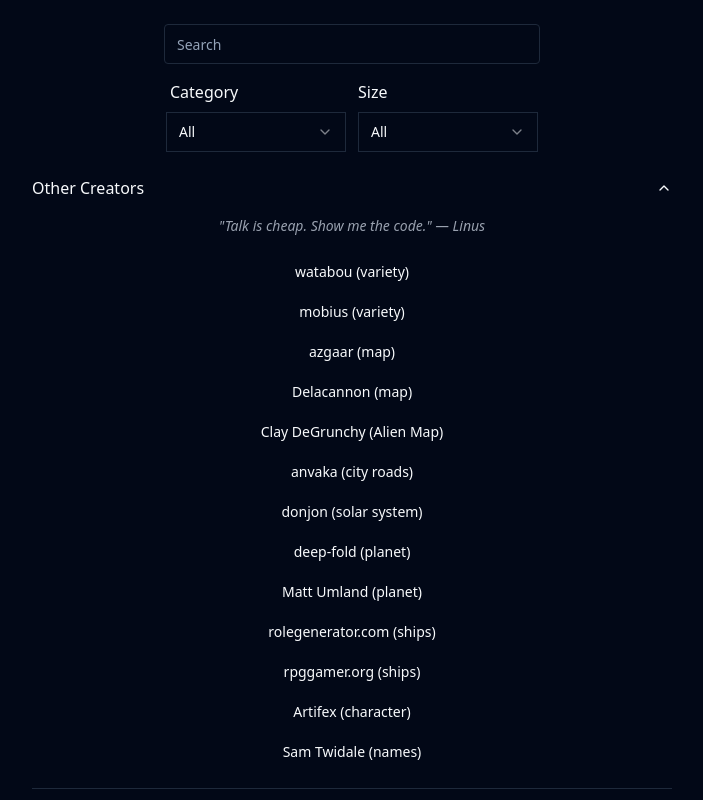
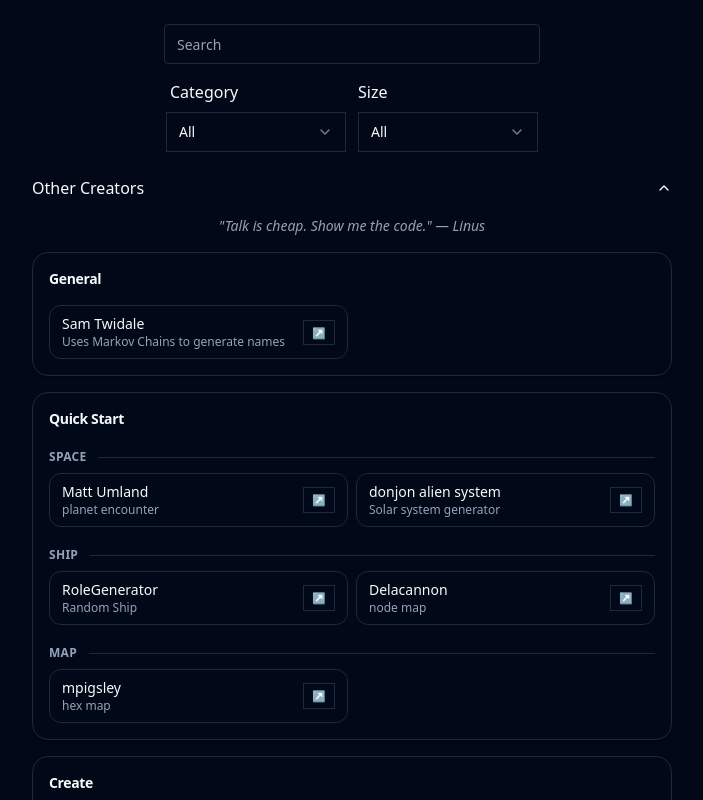
Before and after one commit to CodaBool/maps.codabool.com, a Next.js app: page / in a window 1280 px wide. Both pictures are taken after a click on the button "Other Creators". Shown: the top 800 px of the page, without its empty margins (288-991 px from the left). Built offline with nearby package versions, Linux system fonts and the light colour scheme.

Commit message:
better links to other creators

```diff
--- a/app/page.js
+++ b/app/page.js
@@ -117,21 +117,93 @@
               <div className="text-center text-sm text-gray-400 italic mb-4">
                 "Talk is cheap. Show me the code." ― Linus
               </div>
-              <ul className="leading-10 text-center">
-                <li><a href="https://watabou.github.io/" target="_blank" rel="noopener noreferrer">watabou (variety)</a></li>
-                <li><a href="https://sites.google.com/view/alienmobius-resources" target="_blank" rel="noopener noreferrer">mobius (variety)</a></li>
-                <li><a href="https://azgaar.github.io" target="_blank" rel="noopener noreferrer">azgaar (map)</a></li>
-                <li><a href="https://newtbb.netlify.app/" target="_blank" rel="noopener noreferrer">Delacannon (map)</a></li>
-                <li><a href="https://map.weylandyutani.company/" target="_blank" rel="noopener noreferrer">Clay DeGrunchy (Alien Map)</a></li>
-                <li><a href="https://anvaka.github.io/city-roads" target="_blank" rel="noopener noreferrer">anvaka (city roads)</a></li>
-                <li><a href="https://donjon.bin.sh/alien/system" target="_blank" rel="noopener noreferrer">donjon (solar system)</a></li>
-                <li><a href="https://deep-fold.itch.io/pixel-planet-generator" target="_blank" rel="noopener noreferrer">deep-fold (planet)</a></li>
-                <li><a href="https://anodyneprintware.com/planets" target="_blank">Matt Umland (planet)</a></li>
-                <li><a href="https://www.rolegenerator.com/en/module/spaceship" target="_blank">rolegenerator.com (ships)</a></li>
-                <li><a href="https://rpggamer.org/main.php?page=cec-designer/cec-designer.php" target="_blank" rel="noopener noreferrer">rpggamer.org (ships)</a></li>
-                <li><a href="https://game-mother.com/tools.html" target="_blank">Artifex (character)</a></li>
-                <li><a href="https://www.samcodes.co.uk/project/markov-namegen/" target="_blank">Sam Twidale (names)</a></li>
-              </ul>
+
+                {sections.map((section) => (
+                  <div
+                    key={section.key}
+                    className="rounded-2xl border bg-background/40 p-4 shadow-sm my-4"
+                  >
+                    {/* Section header */}
+                    <div className="mb-4 flex items-start justify-between gap-3">
+                      <div className="text-sm font-semibold tracking-tight">{section.title}</div>
+                    </div>
+
+                    {/* Main section items */}
+                    {section.items?.length ? (
+                      <div className="grid grid-cols-1 gap-2 sm:grid-cols-2">
+                        {section.items.map((it) => (
+                          <div
+                              key={it.href}
+                            className="group flex items-center justify-between gap-3 rounded-xl border bg-background/30 px-3 py-2 text-sm transition hover:bg-accent hover:text-accent-foreground"
+                          >
+                            <div className="min-w-0">
+                              <div className="truncate font-medium">{it.title}</div>
+                              <div className="truncate text-xs text-muted-foreground group-hover:text-accent-foreground/80">
+                                {it.note}
+                              </div>
+                            </div>
+
+                            {it.additionalLink && (
+                              <a href={it.additionalLink} target="_blank" className="shrink-0 rounded-lg border bg-background/40 px-2 py-1 text-[11px] text-muted-foreground transition group-hover:bg-background/20 group-hover:text-accent-foreground/90 text-xs">
+                                {it.additionalLinkDesc} ↗
+                              </a>
+                            )}
+                            <a
+                              target="_blank"
+                              rel="noopener noreferrer"
+                              href={it.href}
+
+                            >
+                            <span className="shrink-0 rounded-lg border bg-background/40 px-2 py-1 text-[11px] text-muted-foreground transition cursor-pointer group-hover:bg-background/20 group-hover:text-accent-foreground/90">
+                              ↗
+                                </span>
+                              </a>
+                          </div>
+                        ))}
+                      </div>
+                    ) : null}
+
+                    {/* Subsections (Map -> region/solar/jump/hex/station, etc.) */}
+                    {section.subSections?.length ? (
+                      <div className="mt-5 space-y-5">
+                        {section.subSections.map((sub) => (
+                          <div key={sub.key}>
+                            <div className="mb-2 flex items-center gap-3">
+                              <div className="text-xs font-semibold tracking-wide text-muted-foreground">
+                                {sub.title.toUpperCase()}
+                              </div>
+                              <div className="h-px flex-1 bg-border" />
+                            </div>
+
+                            <div className="grid grid-cols-1 gap-2 sm:grid-cols-2">
+                              {sub.items.map((it) => (
+                                <a
+                                  key={it.href}
+                                  href={it.href}
+                                  target="_blank"
+                                  rel="noopener noreferrer"
+                                  className="group flex items-center justify-between gap-3 rounded-xl border bg-background/30 px-3 py-2 text-sm transition hover:bg-accent hover:text-accent-foreground"
+                                >
+                                  <div className="min-w-0">
+                                    <div className="truncate font-medium">{it.title}</div>
+                                    {it.note ? (
+                                      <div className="truncate text-xs text-muted-foreground group-hover:text-accent-foreground/80">
+                                        {it.note}
+                                      </div>
+                                    ) : null}
+                                  </div>
+                                  <span className="shrink-0 rounded-lg border bg-background/40 px-2 py-1 text-[11px] text-muted-foreground transition group-hover:bg-background/20 group-hover:text-accent-foreground/90">
+                                    ↗
+                                  </span>
+                                </a>
+                              ))}
+                            </div>
+                          </div>
+                        ))}
+                      </div>
+                    ) : null}
+                  </div>
+                ))}
             </AccordionContent>
           </AccordionItem>
           <AccordionItem value="item-2">
@@ -182,3 +254,207 @@
     </main>
   )
 }
+
+
+
+const sections = [
+  {
+    key: "general",
+    title: "General",
+    items: [
+      {
+        href: "https://www.samcodes.co.uk/project/markov-namegen/",
+        title: "Sam Twidale",
+        note: "Uses Markov Chains to generate names",
+      },
+    ],
+  },
+  {
+    key: "quickGen",
+    title: "Quick Start",
+    subSections: [
+
+      {
+        key: "planet",
+        title: "Space",
+        items: [
+          {
+            href: "https://anodyneprintware.com/planets",
+            title: "Matt Umland",
+            note: "planet encounter",
+          },
+          {
+            href: "https://donjon.bin.sh/alien/system",
+            title: "donjon alien system",
+            note: "Solar system generator",
+          },
+        ],
+      },
+      {
+        key: "ship",
+        title: "Ship",
+        items: [
+          {
+            href: "https://www.rolegenerator.com/en/module/spaceship",
+            title: "RoleGenerator",
+            note: "Random Ship",
+          },
+
+          {
+            href: "https://pecios.netlify.app",
+            title: "Delacannon",
+            note: "node map",
+          },
+        ],
+      },
+      {
+        key: "encounters",
+        title: "Map",
+        items: [
+
+          {
+            href: "https://sectorswithoutnumber.com",
+            title: "mpigsley",
+            note: "hex map",
+          },
+        ],
+      },
+
+
+
+    ],
+  },
+
+  {
+    key: "create",
+    title: "Create",
+    items: [],
+    subSections: [
+      {
+        key: "map-region",
+        title: "Region",
+        items: [
+          {
+            href: "https://azgaar.github.io",
+            title: "Azgaar",
+            note: "Customizable Region Map",
+          },
+        ],
+      },
+      {
+        key: "map-city",
+        title: "City",
+        items: [
+          {
+            href: "https://anvaka.github.io/city-roads",
+            title: "anvaka",
+            note: "City roads",
+          },
+          {
+            href: "https://probabletrain.itch.io/city-generator",
+            title: "ProbableTrain",
+            note: "City roads",
+          },
+        ],
+      },
+      {
+        key: "planet",
+        title: "Planet",
+        items: [
+          {
+            href: "https://deep-fold.itch.io/pixel-planet-generator",
+            title: "deep fold",
+            note: "Pixel planet gif creator",
+          },
+        ],
+      },
+      {
+        key: "map",
+        title: "Map",
+        items: [
+          {
+            href: "https://newtbb.netlify.app",
+            title: "Delacannon",
+            note: "Create a deck plan",
+          },
+        ],
+      },
+      {
+        key: "variety",
+        title: "Variety",
+        items: [
+          {
+            href: "https://watabou.github.io/",
+            title: "Watabou",
+            note: "Region, City, Village, Cave/Glade, Dungeon, Dwelling",
+          },
+        ],
+      },
+      {
+        key: "ships",
+        title: "Ships",
+        items: [
+          {
+            href: "https://rpggamer.org/main.php?page=cec-designer/cec-designer.php",
+            title: "rpggamer.org",
+            note: "ship builder",
+          },
+        ],
+      },
+    ],
+  },
+
+  {
+    key: "mothership",
+    title: "Mothership",
+    items: [
+      {
+        href: "https://mothership-cockpit.netlify.app",
+        title: "Oliver",
+        note: "Resource Hub",
+      },
+      {
+        href: "https://tools.dicedatalore.com/into-the-motherverse",
+        title: "DiceDataLore",
+        note: "Jump Map",
+      },
+      {
+        href: "https://foundryvtt.com/packages/mothership-crew-relationships",
+        title: "Eddie Dover",
+        additionalLink: "https://github.com/EddieDover/mothership-crew-relationships/blob/master/src/lang/en.json",
+        additionalLinkDesc: "Roll Table Link",
+        note: "Player Relationships",
+      },
+      {
+        href: "https://github.com/EddieDover/mothership-interactive-terminal",
+        title: "Eddie Dover",
+        note: "Terminal (coming soon)",
+      },
+      {
+        href: "https://eddiedover.github.io/mothership-map-viewer/",
+        title: "Eddie Dover",
+        additionalLink: "https://foundryvtt.com/packages/mothership-map-viewer",
+        additionalLinkDesc: "Foundry Package",
+        note: "Map Creator",
+      },
+    ],
+  },
+
+  {
+    key: "alienrpg",
+    title: "Alien RPG",
+    items: [
+      {
+        href: "https://sites.google.com/view/alienmobius-resources",
+        title: "Mobius",
+        note: "Resource Hub",
+      },
+      {
+        href: "https://field.ludicrpg.com/alien-rpg/maps",
+        title: "Ludic RPG maps",
+        note: "Immersive deck plan map",
+      },
+
+    ],
+  },
+]
```
Also changed, not shown: 1 other file (tests, documents, lock files or other folders).
